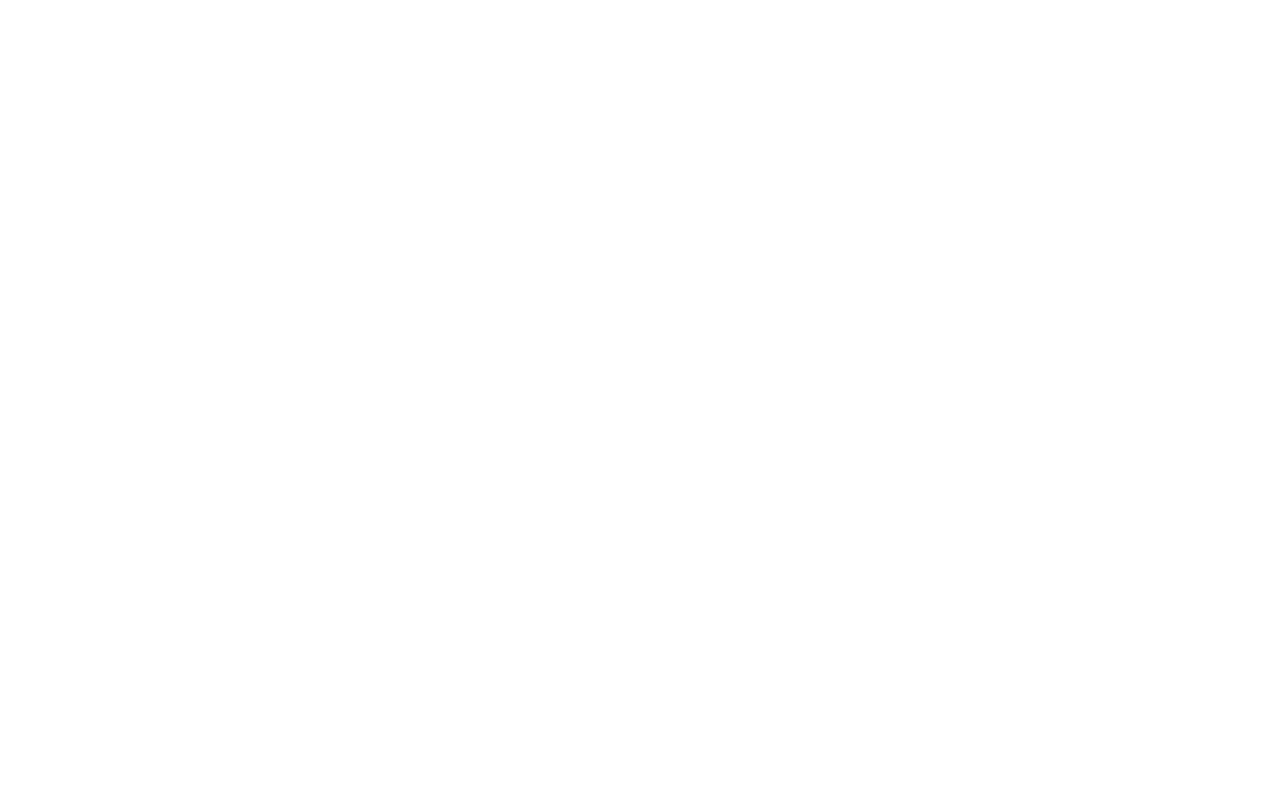
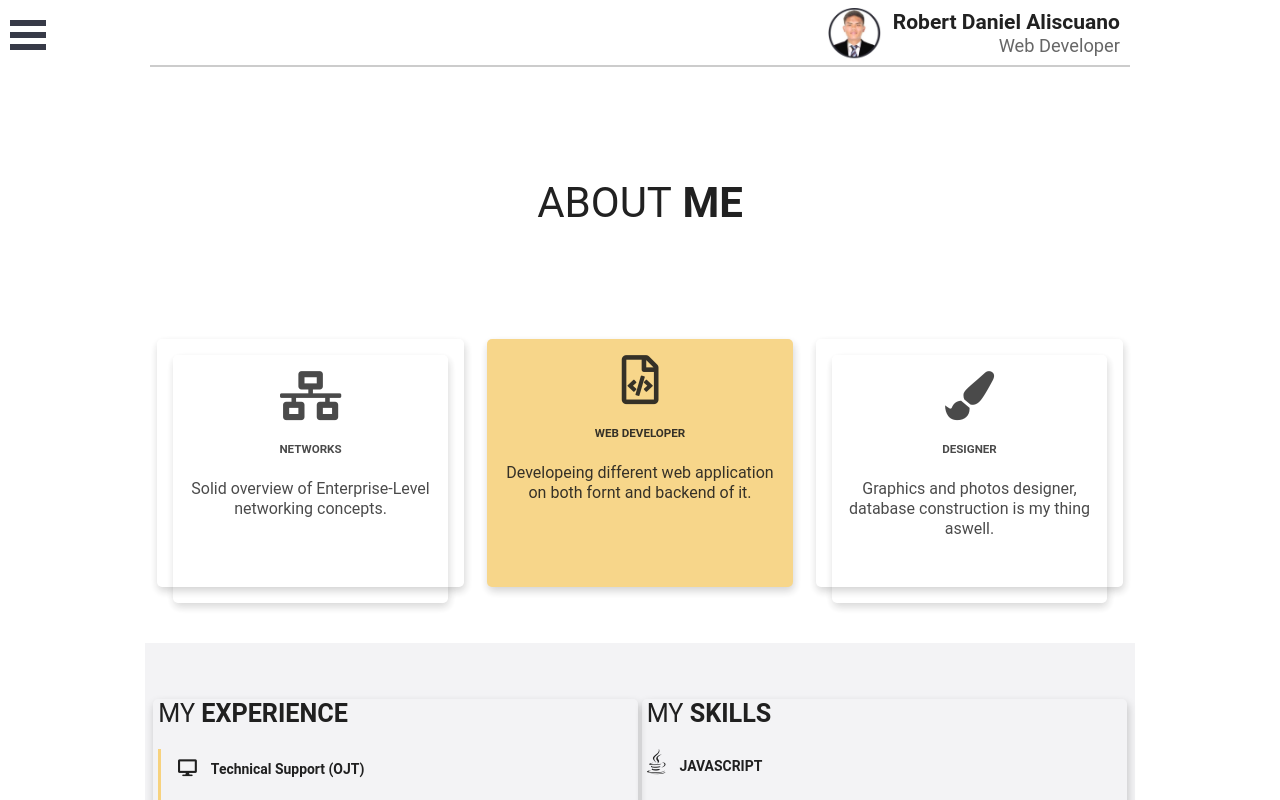
Before and after one commit to rdaliscuano/MyPortfolio, a React (Create React App) app: page /#/ in a window 1280 px wide. Shown: the top 800 px of the page. Built offline with nearby package versions, Linux system fonts and the light colour scheme.

Commit message:
initial commit

```diff
--- a/src/App.js
+++ b/src/App.js
@@ -29,11 +29,8 @@
         </div>
         <HashRouter>
         <Switch >
-
-  <Route  exact path="/"  component={Home}/>
+          <Route  exact path="/"  component={Home}/>
   <Route  path="//Projects" component={Projects} />
-
-
   </Switch>
        </HashRouter>
 
--- a/src/index.js
+++ b/src/index.js
@@ -2,12 +2,12 @@
 import ReactDOM from 'react-dom';
 import './index.css';
 import {HashRouter as Router} from 'react-router-dom';
-import Navbar from './Components/Navbar';
+import App from './App';
 
 
 
 ReactDOM.render(
-<Router >
-    <Navbar/>
+<Router>
+    <App/>
 </Router>
 ,document.getElementById('root'));
```
